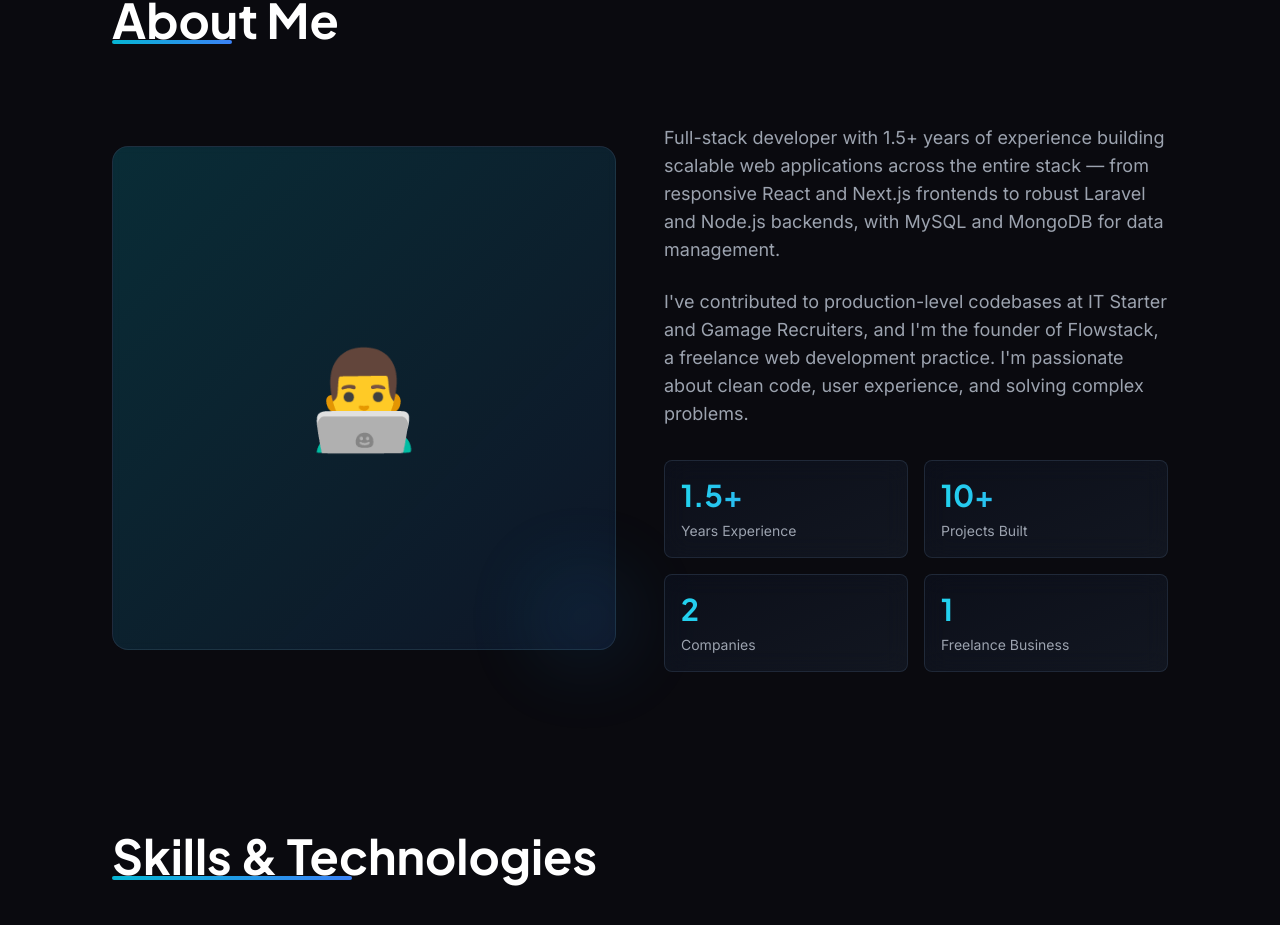
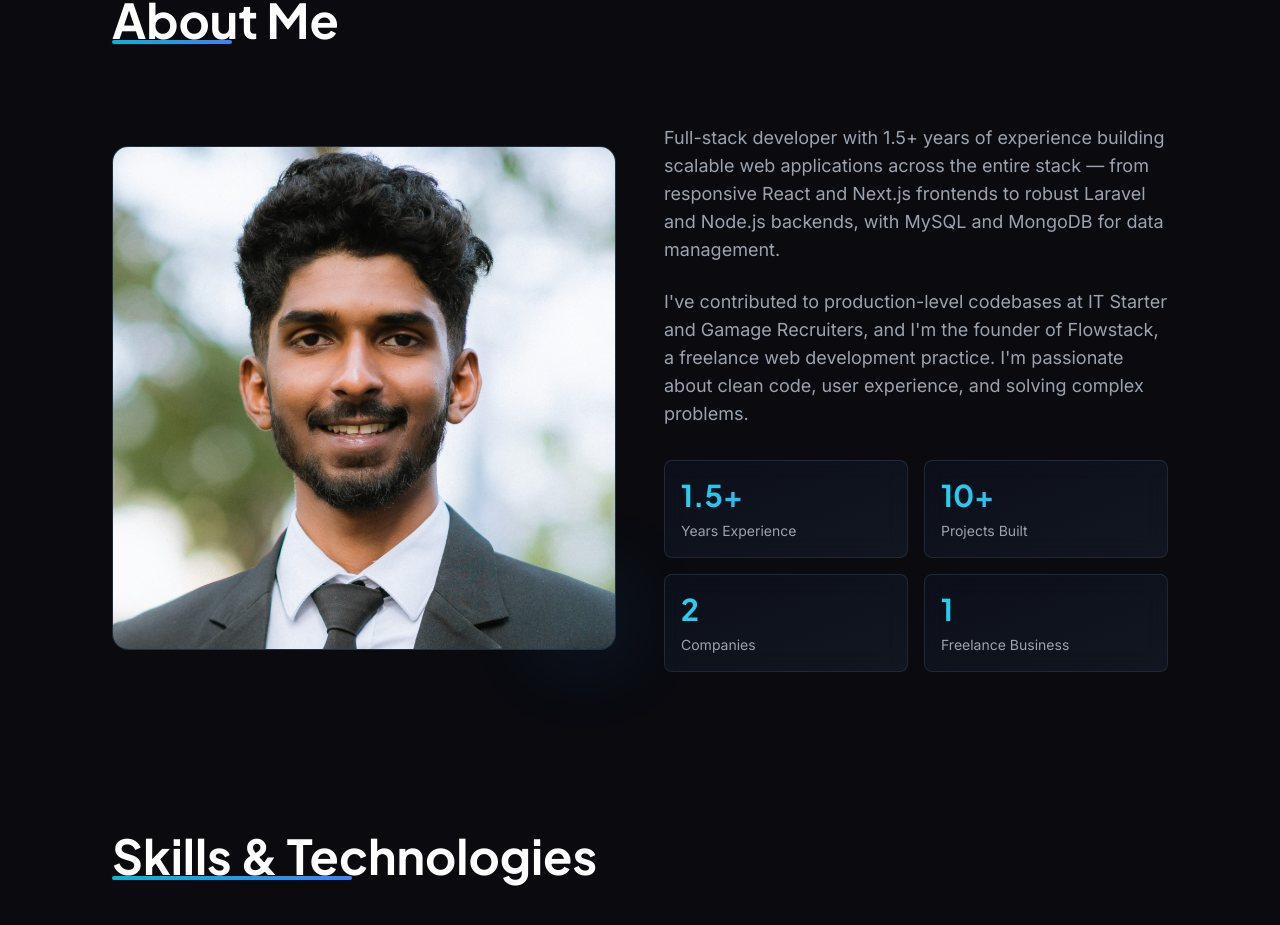
Before and after one commit to AhlaanMI/My-Portfolio, a React (Create React App) app: page / in a window 1280 px wide. Shown: the part 884-1809 px from the top of the page. Built offline with nearby package versions, Linux system fonts and the light colour scheme.

Commit message:
Refactor code structure for improved readability and maintainability

```diff
--- a/public/index.html
+++ b/public/index.html
@@ -1,15 +1,15 @@
-<!DOCTYPE html>
+<!doctype html>
 <html lang="en">
   <head>
     <meta charset="utf-8" />
-    <link rel="icon" href="%PUBLIC_URL%/HeroImage.jpg" />
+    <link rel="icon" href="%PUBLIC_URL%/hero.jpg" />
     <meta name="viewport" content="width=device-width, initial-scale=1" />
     <meta name="theme-color" content="#000000" />
     <meta
       name="description"
       content="Web site created using create-react-app"
     />
-    <link rel="apple-touch-icon" href="%PUBLIC_URL%/HeroImage.jpg" />
+    <link rel="apple-touch-icon" href="%PUBLIC_URL%/hero.jpg" />
     <!--
       manifest.json provides metadata used when your web app is installed on a
       user's mobile device or desktop. See https://developers.google.com/web/fundamentals/web-app-manifest/
--- a/src/components/About.jsx
+++ b/src/components/About.jsx
@@ -1,5 +1,6 @@
 import React from "react";
 import { motion } from "framer-motion";
+import aboutImg from "../images/hero.jpg";
 
 const About = () => {
   const stats = [
@@ -27,7 +28,7 @@ const About = () => {
         </motion.div>
 
         <div className="grid md:grid-cols-2 gap-12 items-center">
-          {/* Left: Image Placeholder */}
+          {/* Left: Profile Image */}
           <motion.div
             initial={{ opacity: 0, x: -50 }}
             whileInView={{ opacity: 1, x: 0 }}
@@ -36,7 +37,11 @@ const About = () => {
             className="relative"
           >
             <div className="aspect-square rounded-2xl bg-gradient-to-br from-cyan-500/20 to-blue-500/10 border border-slate-700/50 overflow-hidden flex items-center justify-center backdrop-blur-sm">
-              <div className="text-8xl">👨‍💻</div>
+              <img
+                src={aboutImg}
+                alt="About me"
+                className="h-full w-full object-cover"
+              />
             </div>
             <div className="absolute -bottom-4 -right-4 w-24 h-24 bg-gradient-to-br from-cyan-500 to-blue-500 rounded-2xl opacity-10 blur-2xl" />
           </motion.div>
@@ -49,11 +54,17 @@ const About = () => {
             viewport={{ once: true }}
           >
             <p className="text-base md:text-lg text-gray-400 mb-6 leading-relaxed">
-              Full-stack developer with 1.5+ years of experience building scalable web applications across the entire stack — from responsive React and Next.js frontends to robust Laravel and Node.js backends, with MySQL and MongoDB for data management.
+              Full-stack developer with 1.5+ years of experience building
+              scalable web applications across the entire stack — from
+              responsive React and Next.js frontends to robust Laravel and
+              Node.js backends, with MySQL and MongoDB for data management.
             </p>
 
             <p className="text-base md:text-lg text-gray-400 mb-8 leading-relaxed">
-              I've contributed to production-level codebases at IT Starter and Gamage Recruiters, and I'm the founder of Flowstack, a freelance web development practice. I'm passionate about clean code, user experience, and solving complex problems.
+              I've contributed to production-level codebases at IT Starter and
+              Gamage Recruiters, and I'm the founder of Flowstack, a freelance
+              web development practice. I'm passionate about clean code, user
+              experience, and solving complex problems.
             </p>
 
             {/* Stats Grid */}
```
Also changed, not shown: src/components/HeroSection/index.js (+30 -14 lines), src/images/hero.jpg (added).
